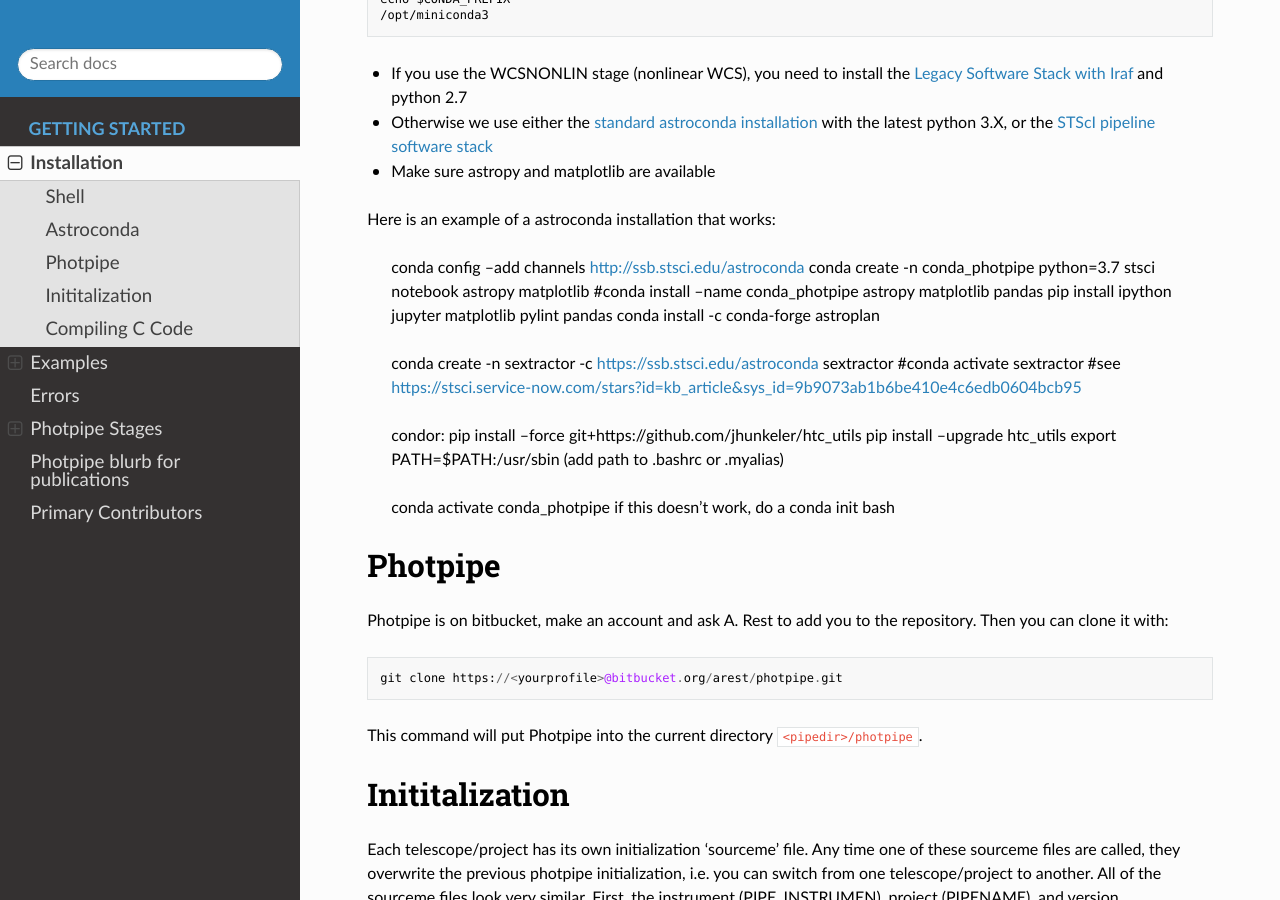
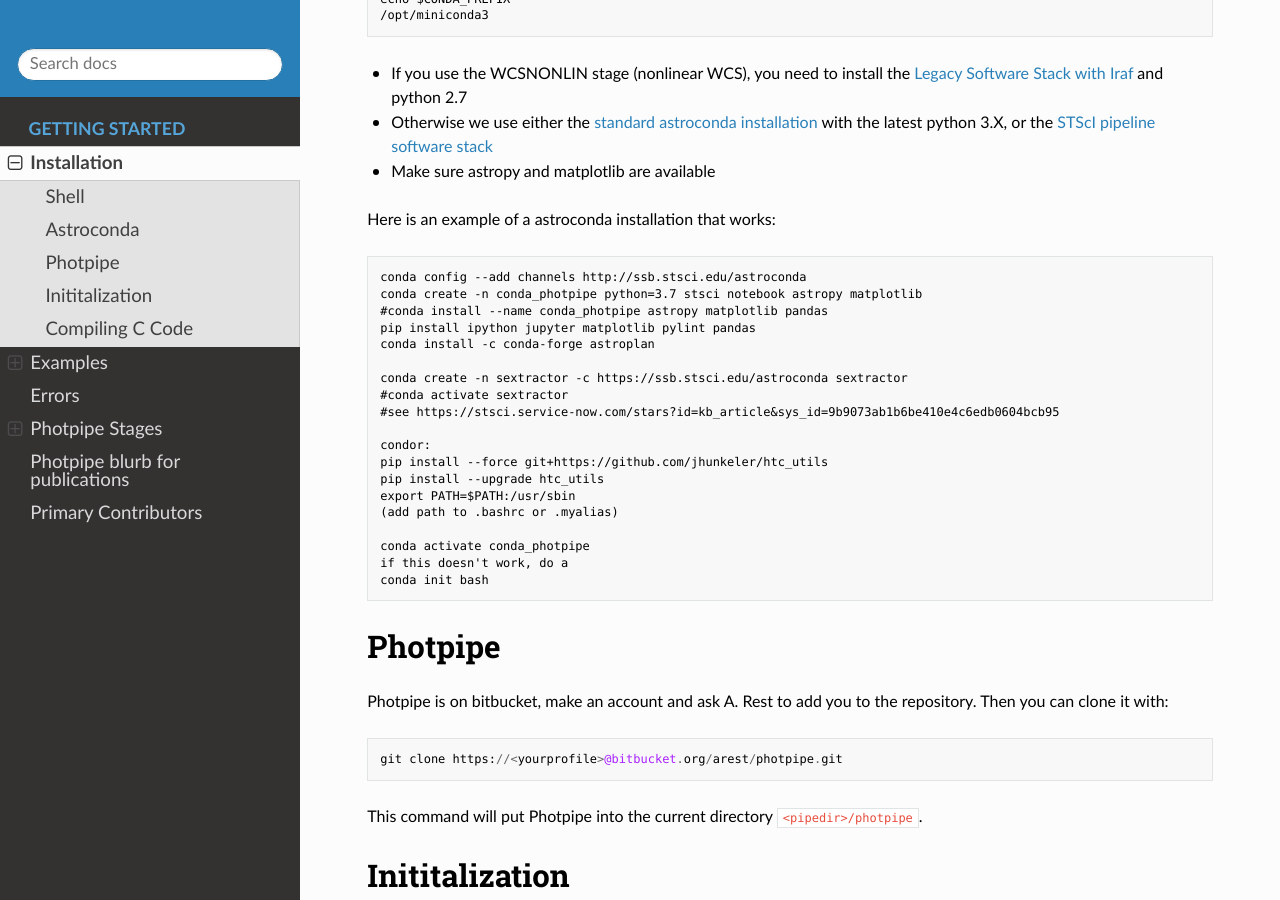
Before and after one commit to jpierel14/photpipe_docs, a Sphinx documentation site: the page built from docs/source/install.rst, in a window 1280 px wide and 900 px high, scrolled down 530 px. Built offline with Sphinx 7.4.7 and the Read the Docs theme 2.0.0, drawn with Linux system fonts in a browser that asks for light colours; the version number could not be read and is left out.

```diff
--- a/docs/source/install.rst
+++ b/docs/source/install.rst
@@ -19,7 +19,7 @@ We recommend using `astroconda to install <http://astroconda.readthedocs.io/en/l
 - Otherwise we use either the `standard astroconda installation <https://astroconda.readthedocs.io/en/latest/installation.html#standard-install>`_ with the latest python 3.X, or the `STScI pipeline software stack <https://astroconda.readthedocs.io/en/latest/installation.html#pipeline-install-jump>`_
 - Make sure astropy and matplotlib are available
 
-Here is an example of a astroconda installation that works:
+Here is an example of a astroconda installation that works::
 
    conda config --add channels http://ssb.stsci.edu/astroconda
    conda create -n conda_photpipe python=3.7 stsci notebook astropy matplotlib
```
